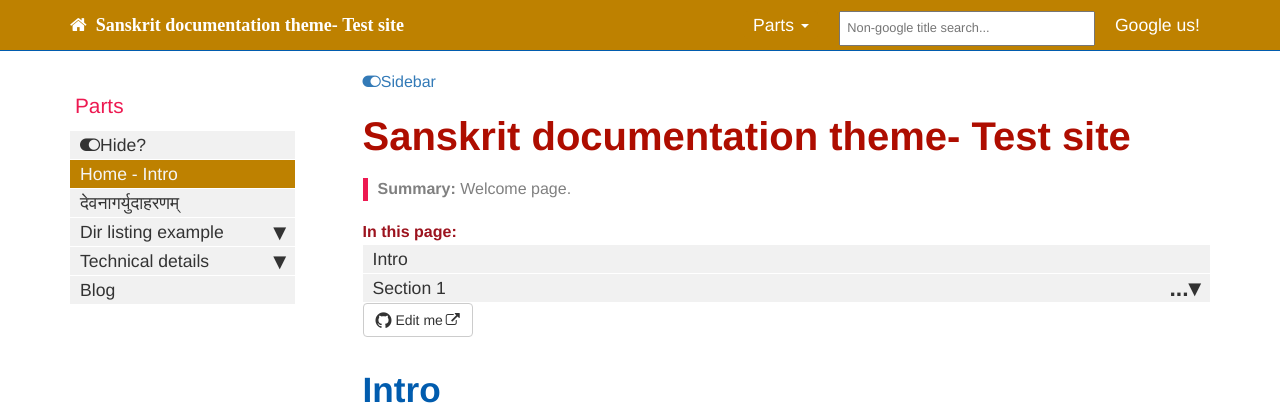
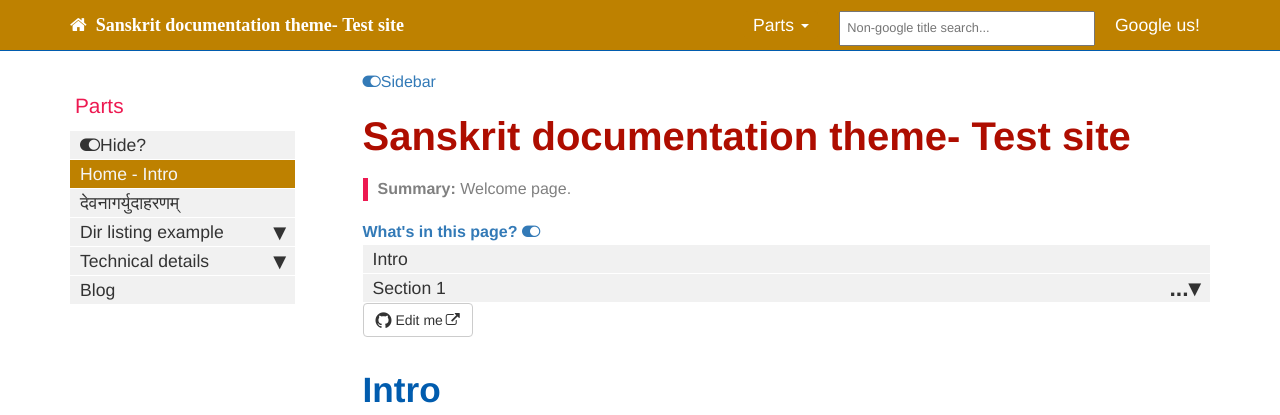
Before and after one commit to sanskrit-coders/sanskrit-documentation-theme, a Jekyll site: the page built from index.md, in a window 1280 px wide. Shown: the top 415 px of the page. Built offline with Jekyll 4.4.1, drawn with Linux system fonts in a browser that asks for light colours; some web fonts are replaced; comment, search, counter and statistics services are not loaded.

Commit message:
Content update.

```diff
--- a/_includes/sidebar.html
+++ b/_includes/sidebar.html
@@ -8,11 +8,6 @@
     {% for subitem in item.contents %}
     {% include /functions/recursive_item_to_list.html item=subitem level=1 %}
     {% endfor %}
-    {% comment %} if you aren't using the accordion, uncomment this block:
-    <p class="external">
-        <a href="#" id="collapseAll">Collapse All</a> | <a href="#" id="expandAll">Expand All</a>
-    </p>
-    {% endcomment %}
 </ul>
 
 <!-- this highlights the active parent class in the navgoco sidebar. this is critical so that the parent expands when you're viewing a page. This must appear below the sidebar code above. Otherwise, if placed inside customscripts.js, the script runs before the sidebar code runs and the class never gets inserted.-->
--- a/_layouts/default.html
+++ b/_layouts/default.html
@@ -54,7 +54,7 @@
 <!-- /.container -->
 </div>
 <!-- /#main -->
-    </div>
+</div>
 
 </body>
 {% if site.google_analytics %}
--- a/_layouts/page.html
+++ b/_layouts/page.html
@@ -2,7 +2,7 @@
 layout: default
 ---
 <!-- toggle sidebar button -->
-<a id="tg-sb-link" href="#"><i id="tg-sb-icon" class="fa fa-toggle-on"></i>Sidebar</a>
+<a id="tg-sb-link" href="#"><i id="tg-sb-icon-content-pane" class="fa fa-toggle-on"></i>Sidebar</a>
 
 <div class="post-header">
    <h1 class="post-title-main">{{ page.title }}</h1>
@@ -39,6 +39,7 @@ layout: default
    {% endif %}
 
     {% unless page.toc == false %}
+    <div id="toc_header"><a id="toggle-toc-link" href="#">What's in this page? <i id="toggle-toc-icon" class="fa fa-toggle-on"></i></a></div>
     <div id="toc"></div>
     {% endunless %}
 
--- a/assets/css/navbar-toc.scss
+++ b/assets/css/navbar-toc.scss
@@ -7,12 +7,6 @@
 
 a.dropdown-toggle, .navbar-inverse .navbar-nav > li > a {
   margin-left: 10px;
-}
-
-div#toc > ul::before {
-  content: "In this page:";
-  font-weight: bolder;
-  color: #9c131e;
 }
 
 li.dropdownActive a {
@@ -189,6 +183,10 @@ ul#displayed_sidebar {
 }
 
 /************************************************************/
+div#toc_header {
+  font-weight: bolder;
+  color: #9c131e;
+}
 
 div#toc ul li ul li {
   list-style-type: none;
--- a/assets/js/on_doc_ready/sidebar.js
+++ b/assets/js/on_doc_ready/sidebar.js
@@ -32,17 +32,6 @@ $(document).ready(function() {
             easing: 'swing'
         }
     });
-
-    $("#collapseAll").click(function(e) {
-        e.preventDefault();
-        $("#displayed_sidebar").navgoco('toggle', false);
-    });
-
-    $("#expandAll").click(function(e) {
-        e.preventDefault();
-        $("#displayed_sidebar").navgoco('toggle', true);
-    });
-
 });
 
 $( document ).ready(function() {
@@ -65,10 +54,10 @@ $( document ).ready(function() {
 // Code to make the "Nav" button, which toggles the sidebar.
 var toggleSidebar = function() {
     $("#tg-sb-sidebar").toggle();
-    // $("#tg-sb-content").toggleClass('col-md-9');
-    // $("#tg-sb-content").toggleClass('col-md-12');
     $("#tg-sb-icon").toggleClass('fa-toggle-on');
     $("#tg-sb-icon").toggleClass('fa-toggle-off');
+    $("#tg-sb-icon-content-pane").toggleClass('fa-toggle-on');
+    $("#tg-sb-icon-content-pane").toggleClass('fa-toggle-off');
 };
 
 $(document).ready(function() {
--- a/assets/js/on_doc_ready/toc.js
+++ b/assets/js/on_doc_ready/toc.js
@@ -101,5 +101,18 @@ function updateToc() {
     $('#toc').toc({minimumHeaders: 0, listType: 'ul', headers: 'h2,h3,h4,h5,h6'});
 }
 
-// Update table of contents (To be called after all includes are handled, though that does not seem to make a difference).
+// Update table of contents (To be called whenever page contents are updated).
 $( document ).ready(updateToc);
+
+
+
+// Code to make the "Nav" button, which toggles the sidebar.
+var toggleToc = function() {
+    $("#toc").toggle();
+    $("#toggle-toc-icon").toggleClass('fa-toggle-on');
+    $("#toggle-toc-icon").toggleClass('fa-toggle-off');
+};
+
+$(document).ready(function() {
+    $("#toggle-toc-icon").click(toggleToc);
+});
```
